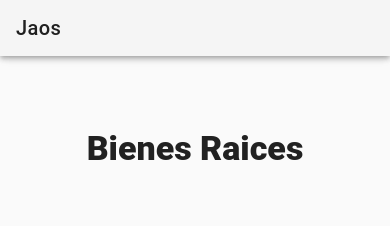
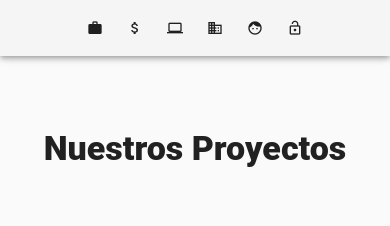
Before and after one commit to Isardbp/jaos-web-app, a Vue app: page / in a window 390 px wide. Shown: the top 226 px of the page. Built offline with nearby package versions, Linux system fonts and the light colour scheme; a small style sheet from the web is missing.

Commit message:
add menu for mobile and little change in projects

```diff
--- a/src/App.vue
+++ b/src/App.vue
@@ -1,7 +1,7 @@
 <template>
   <v-app>
     <v-toolbar>
-      <v-toolbar-title>
+      <v-toolbar-title class="hidden-xs-only">
         <router-link to="/" tag="span" style="cursor: pointer">Jaos</router-link>
       </v-toolbar-title>
       <v-spacer></v-spacer>
@@ -40,6 +40,28 @@
           </v-list>
         </v-menu>
       </v-toolbar-items>
+      <v-layout class="hidden-sm-and-up" row wrap align-center>
+        <v-btn
+          icon
+          style="cursor: pointer"
+          v-for="item in menuItems"
+          :key="item.title"
+          :to="item.link"
+          small
+          >
+            <v-icon dark small>{{ item.icon }}</v-icon>
+        </v-btn>
+        <v-btn
+          icon
+          style="cursor: pointer"
+          v-for="item in signMenuItems"
+          :key="item.title"
+          :to="item.link"
+          small
+          >
+            <v-icon dark small>{{ item.icon }}</v-icon>
+        </v-btn>
+      </v-layout>
     </v-toolbar>
     <main>
       <router-view></router-view>
--- a/src/components/NuestrosProyectos/NuestrosProyectos.vue
+++ b/src/components/NuestrosProyectos/NuestrosProyectos.vue
@@ -1,7 +1,7 @@
 <template>
     <v-container grid-list-lg >
         <v-layout row>
-            <v-flex xs12 class="text-xs-center display-1 font-weight-black my-5">Bienes Raices</v-flex>
+            <v-flex xs12 class="text-xs-center display-1 font-weight-black my-5">Nuestros Proyectos</v-flex>
         </v-layout>
         <v-layout row wrap>
             <v-flex xs12 sm12 md4>
```
